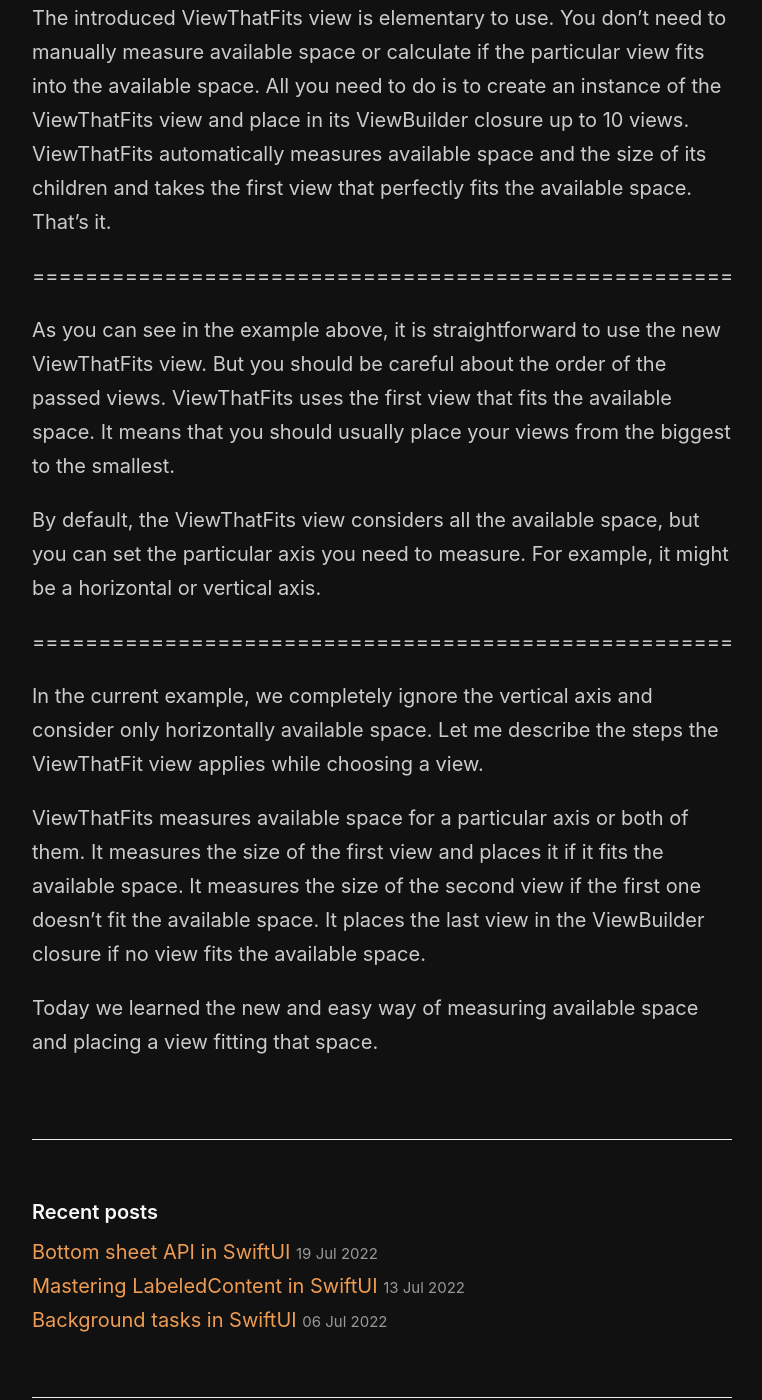
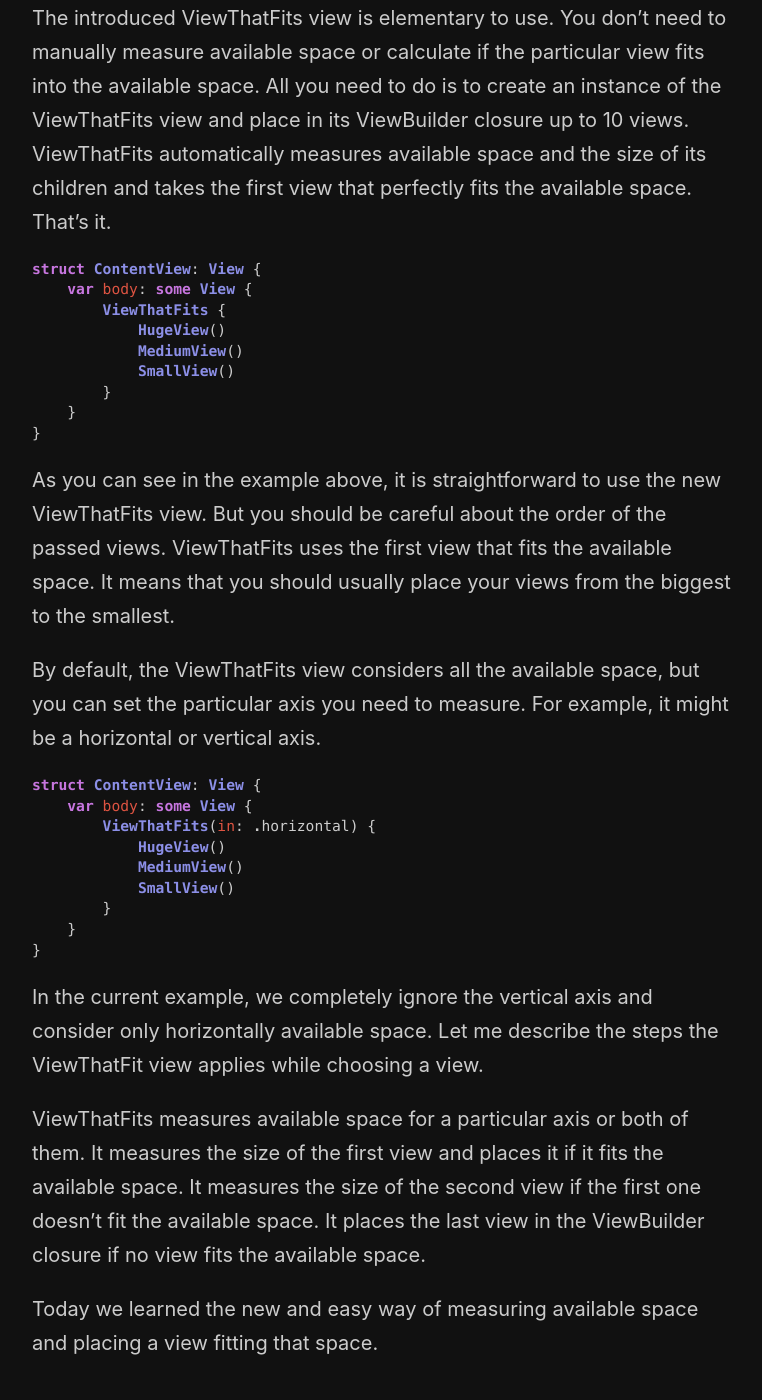
Before and after one commit to mecid/mecid.github.io, a Jekyll site: the page built from _posts/2022-07-26-viewthatfits-in-swiftui.md, in a window 1280 px wide and 1400 px high, scrolled down 637 px. Shown: the whole window, without its empty margins (258-1020 px from the left). Built offline with Jekyll 4.4.1, drawn with Linux system fonts in a browser that asks for light colours.

Commit message:
viewthatfits post code examples added

````diff
--- a/_posts/2022-07-26-viewthatfits-in-swiftui.md
+++ b/_posts/2022-07-26-viewthatfits-in-swiftui.md
@@ -9,13 +9,33 @@ How often did you use GeometryReader to measure layout and place different views
 
 The introduced ViewThatFits view is elementary to use. You don't need to manually measure available space or calculate if the particular view fits into the available space. All you need to do is to create an instance of the ViewThatFits view and place in its ViewBuilder closure up to 10 views. ViewThatFits automatically measures available space and the size of its children and takes the first view that perfectly fits the available space. That's it.
 
-=====================================================
+```swift
+struct ContentView: View {
+    var body: some View {
+        ViewThatFits {
+            HugeView()
+            MediumView()
+            SmallView()
+        }
+    }
+}
+```
 
 As you can see in the example above, it is straightforward to use the new ViewThatFits view. But you should be careful about the order of the passed views. ViewThatFits uses the first view that fits the available space. It means that you should usually place your views from the biggest to the smallest.
 
 By default, the ViewThatFits view considers all the available space, but you can set the particular axis you need to measure. For example, it might be a horizontal or vertical axis.
 
-=====================================================
+```swift
+struct ContentView: View {
+    var body: some View {
+        ViewThatFits(in: .horizontal) {
+            HugeView()
+            MediumView()
+            SmallView()
+        }
+    }
+}
+```
 
 In the current example, we completely ignore the vertical axis and consider only horizontally available space. Let me describe the steps the ViewThatFit view applies while choosing a view.
 
````
